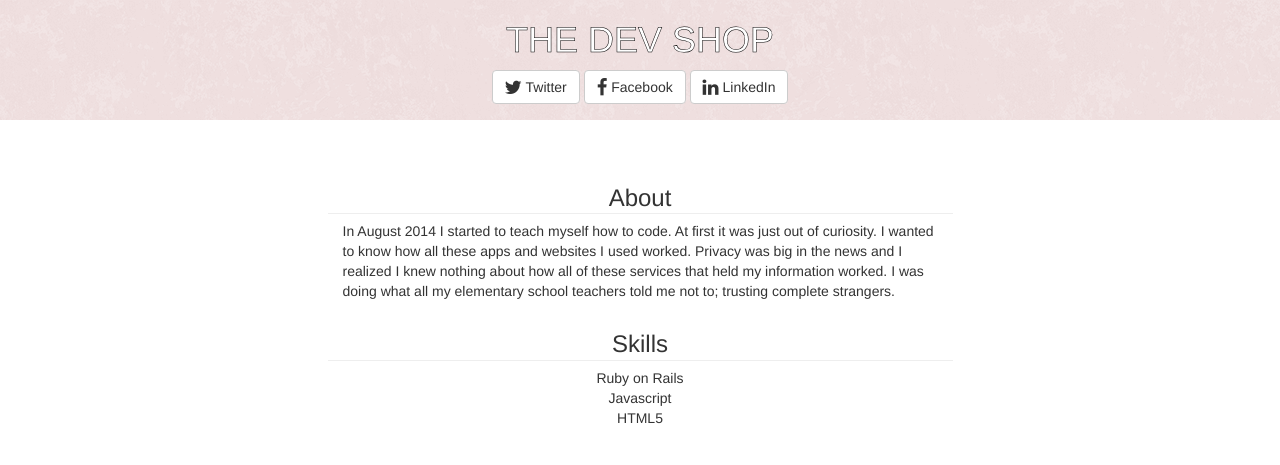
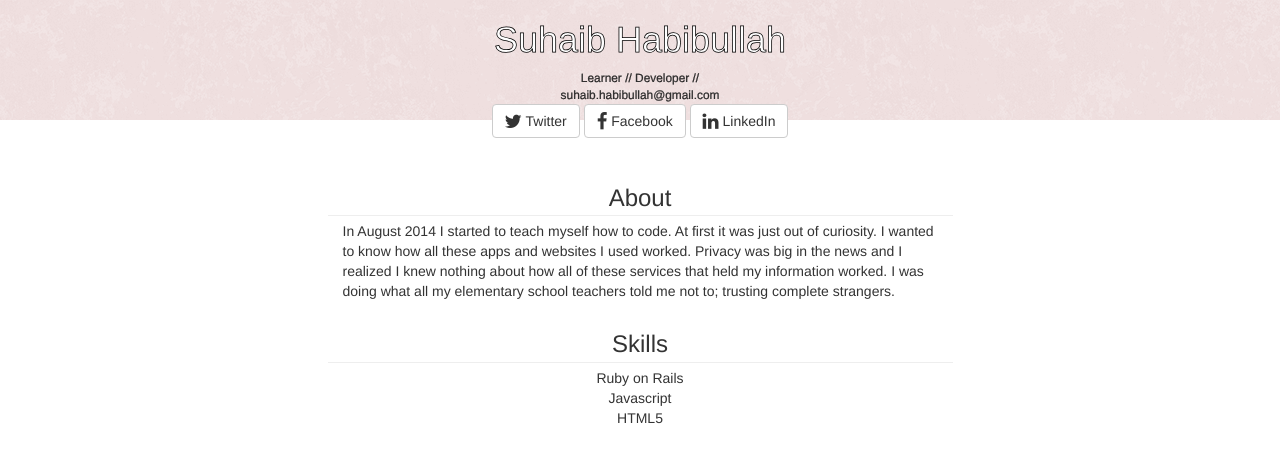
Before and after one commit to suhaibh/Portfolio-Mockup, a plain HTML site: page home.html in a window 1280 px wide. Shown: the top 465 px of the page. Drawn offline with nearby package versions, Linux system fonts and the light colour scheme.

Commit message:
Add sub-headline

```diff
--- a/home.html
+++ b/home.html
@@ -13,7 +13,11 @@
 		<div class="fluid-container">
 
 			<div id="home">
-				<h1 class="text-center col-xs-12" id="main-title">THE DEV SHOP</h1>
+				<h1 class="text-center col-xs-12" id="main-title">Suhaib Habibullah</h1>
+					<small class="col-xs-6 col-xs-offset-3 text-center">
+						Learner // Developer //
+					</small>
+					<small class="col-xs-6 col-xs-offset-3 text-center">suhaib.habibullah@gmail.com</small>
 					<div class="row-fluid text-center">
 						<div class="social col-xs-12">
 							<a href="http://www.twitter.com" target="blank" class="btn btn-default"><i class="social-links fa fa-twitter fa-lg"></i> Twitter</a>
--- a/style.css
+++ b/style.css
@@ -34,7 +34,12 @@
 	padding-top: 20px;
 	color: white;
 	-webkit-text-stroke-color: black;
-	-webkit-text-stroke-width: .5px;
+	-webkit-text-stroke-width: .75px;
+}
+
+small {
+	-webkit-text-stroke-color: black;
+	-webkit-text-stroke-width: .2px !important;
 }
 
 #about-skills {
@@ -53,7 +58,7 @@
 	width: 50%;
 	border-bottom: 1px solid #eee;
 	height: 1px;
-	bottom: -3px;
+	bottom: -5px;
 	left: 25%;
 }
 
@@ -67,7 +72,7 @@
 	width: 50%;
 	border-bottom: 1px solid #eee;
 	height: 1px;
-	bottom: -3px;
+	bottom: -5px;
 	left: 25%;
 }
 
```
